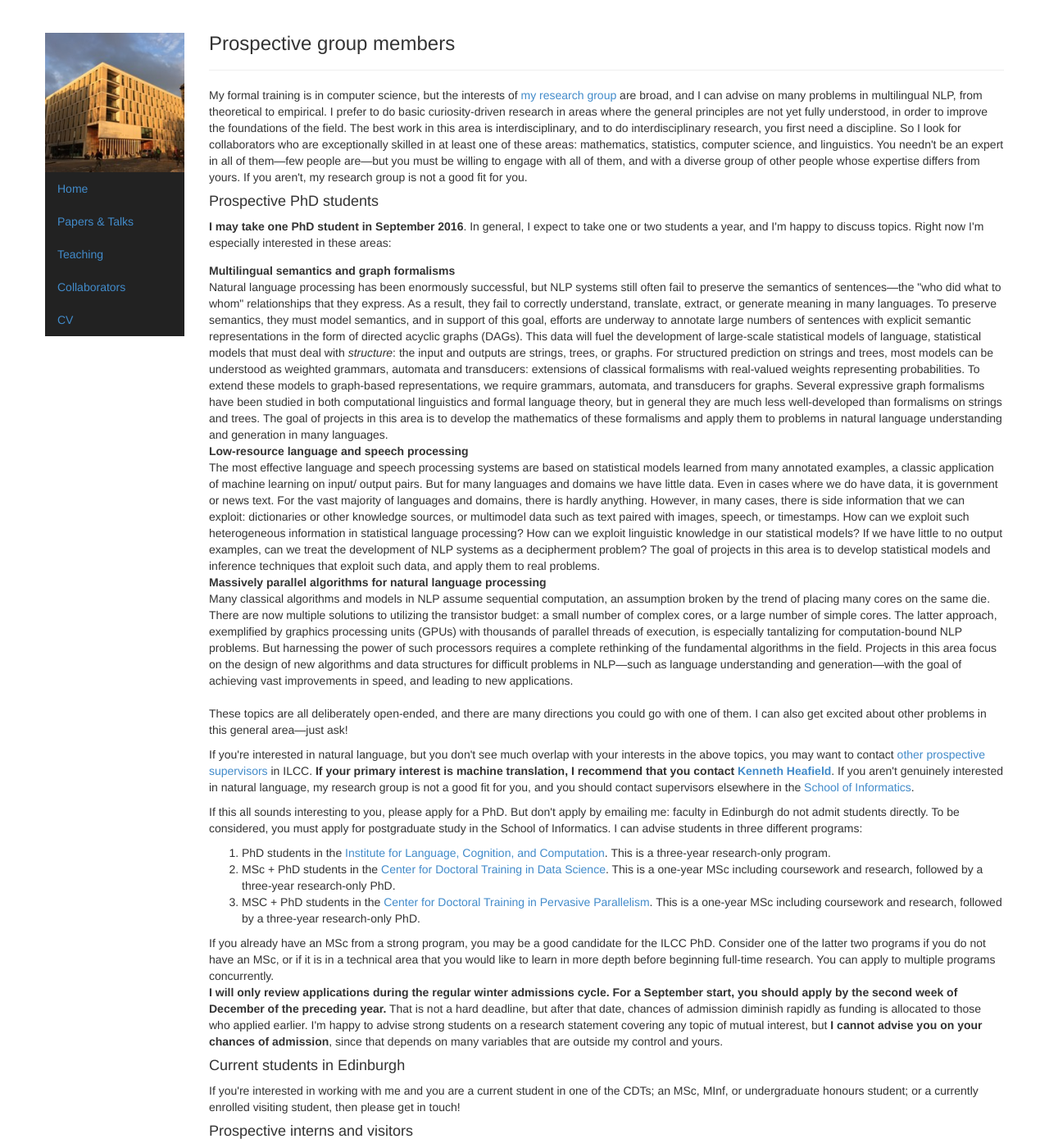
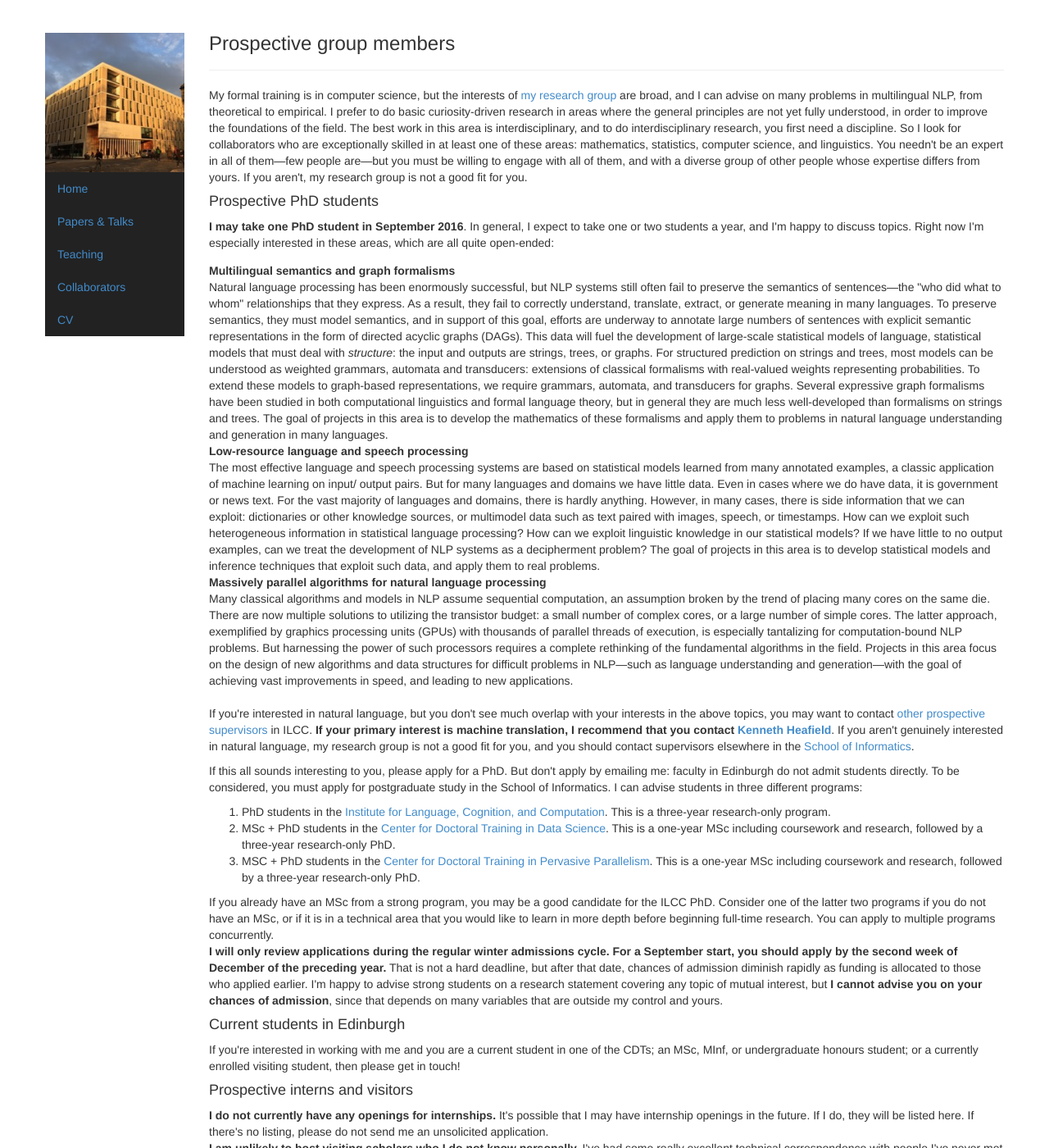
Before and after one commit to alopez/alopez.github.com, a Jekyll site: the page built from join.html, in a window 1280 px wide and 1400 px high. Shown: the whole window at 82% size. Built offline with Jekyll 4.4.1, drawn with Linux system fonts in a browser that asks for light colours.

Commit message:
update join

```diff
--- a/join.html
+++ b/join.html
@@ -24,7 +24,8 @@ If you aren't, my research group is not a good fit for you.
 
 <b>I may take one PhD student in September 2016</b>. In
 general, I expect to take one or two students a year, and I'm happy to
-discuss topics. Right now I'm especially interested in these areas:
+discuss topics. Right now I'm especially interested in these areas, which
+are all quite open-ended:
 
 <dl>
 <dt>Multilingual semantics and graph formalisms</dt>
@@ -81,10 +82,6 @@ and generation&mdash;with the goal of achieving vast improvements in speed,
 and leading to new applications.</dd>
 
 </dl>
-
-<p>These topics are all deliberately open-ended, and there are many directions
-you could go with one of them. I can also get excited about other problems
-in this general area&mdash;just ask!</p>
 
 <p>If you're interested in natural language, but you don't see much overlap
 with your interests in the above topics, you may want to contact
```
